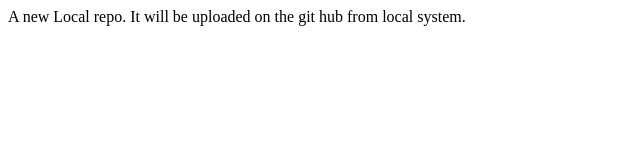
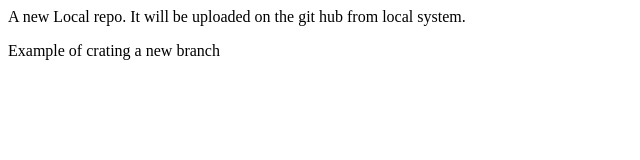
Before and after one commit to akhileshwari-rathore26/localrepo, a plain HTML site: page index.html in a window 1280 px wide. Shown: the whole page, without its empty margins (0-640 px from the left). Drawn offline with Linux system fonts and the light colour scheme.

Commit message:
New branch

```diff
--- a/index.html
+++ b/index.html
@@ -1 +1,2 @@
 <p>A new Local repo. It will be uploaded on the git hub from local system.</p>
+<p>Example of crating a new branch</p>
```
